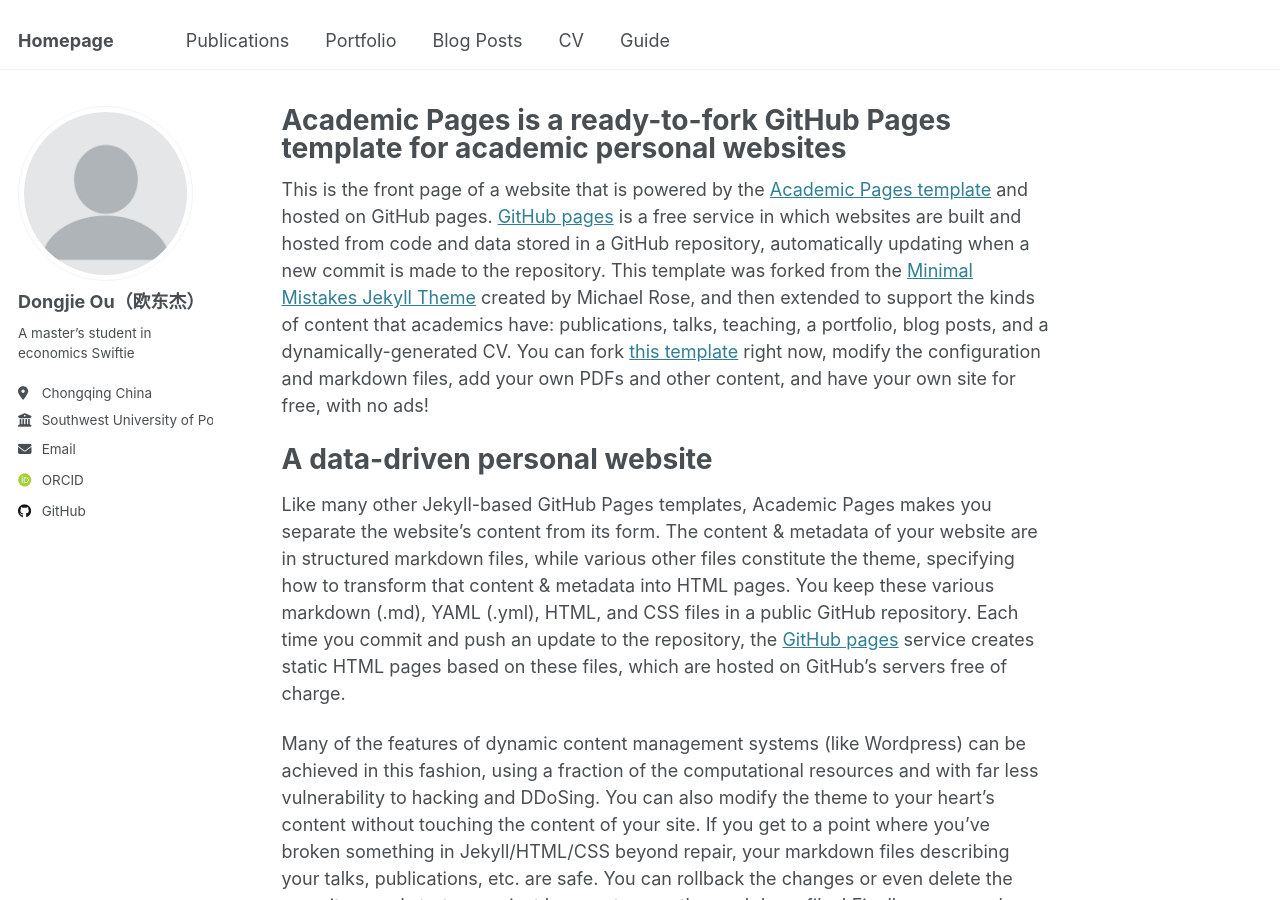
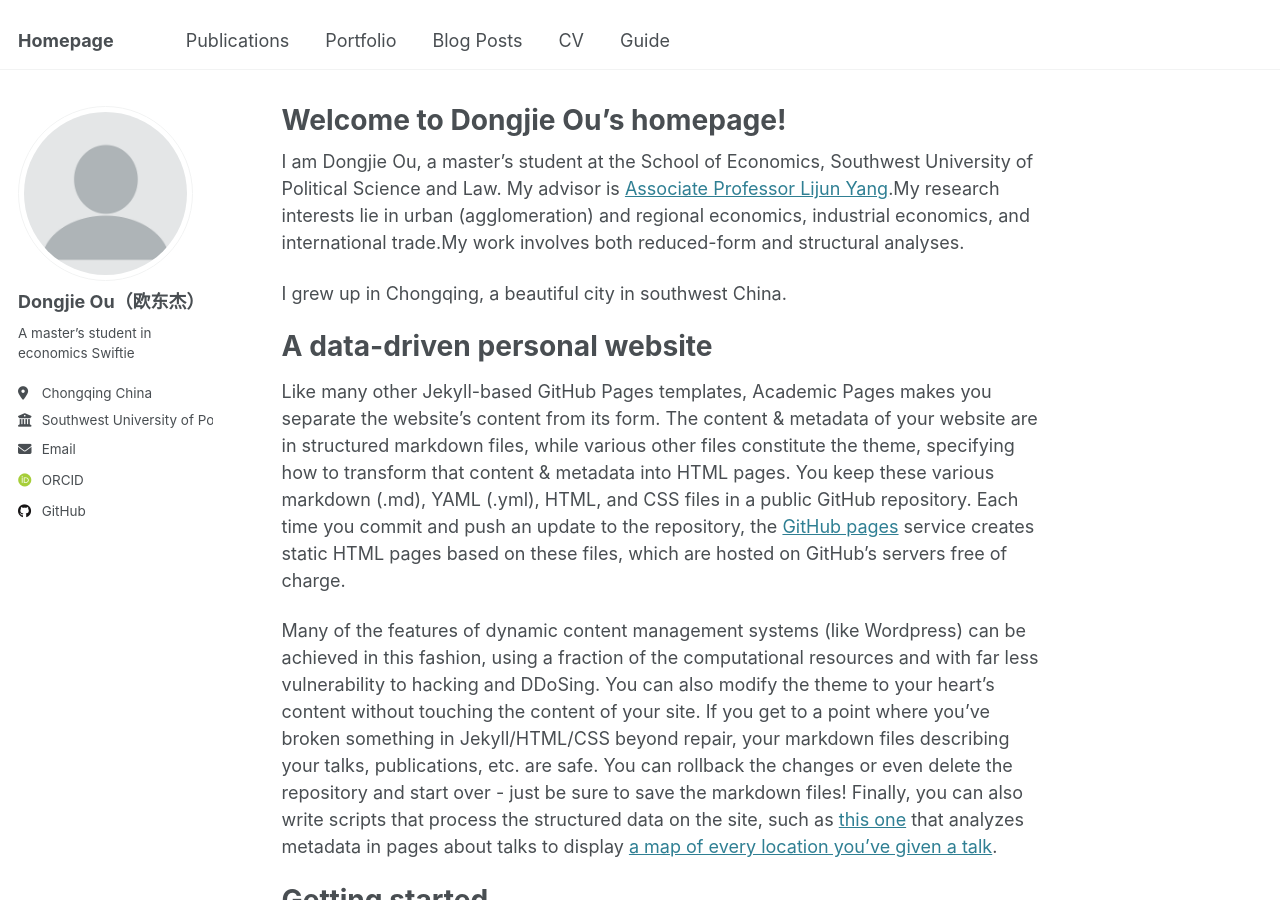
Before and after one commit to oudongjie2001/oudongjie2001.github.io, a Jekyll site: the page built from _pages/about.md, in a window 1280 px wide and 900 px high. Built offline with Jekyll 4.4.1, drawn with Linux system fonts in a browser that asks for light colours; some web fonts are replaced.

Commit message:
Update about.md

```diff
--- a/_pages/about.md
+++ b/_pages/about.md
@@ -1,13 +1,16 @@
 ---
 permalink: /
-title: "Academic Pages is a ready-to-fork GitHub Pages template for academic personal websites"
+title: "Welcome to Dongjie Ou’s homepage!"
 author_profile: true
 redirect_from:
   - /about/
   - /about.html
 ---
 
-This is the front page of a website that is powered by the [Academic Pages template](https://github.com/academicpages/academicpages.github.io) and hosted on GitHub pages. [GitHub pages](https://pages.github.com) is a free service in which websites are built and hosted from code and data stored in a GitHub repository, automatically updating when a new commit is made to the repository. This template was forked from the [Minimal Mistakes Jekyll Theme](https://mmistakes.github.io/minimal-mistakes/) created by Michael Rose, and then extended to support the kinds of content that academics have: publications, talks, teaching, a portfolio, blog posts, and a dynamically-generated CV. You can fork [this template](https://github.com/academicpages/academicpages.github.io) right now, modify the configuration and markdown files, add your own PDFs and other content, and have your own site for free, with no ads!
+I am Dongjie Ou, a master’s student at the School of Economics, Southwest University of Political Science and Law.  My advisor is [Associate Professor Lijun Yang](https://es.swupl.edu.cn/szdw/zrjs/ax/x1gjjjymyx/283110.htm).My research interests lie in urban (agglomeration) and regional economics, industrial economics, and international trade.My work involves both reduced-form and structural analyses.
+
+I grew up in Chongqing, a beautiful city in southwest China.
+
 
 A data-driven personal website
 ======
```
